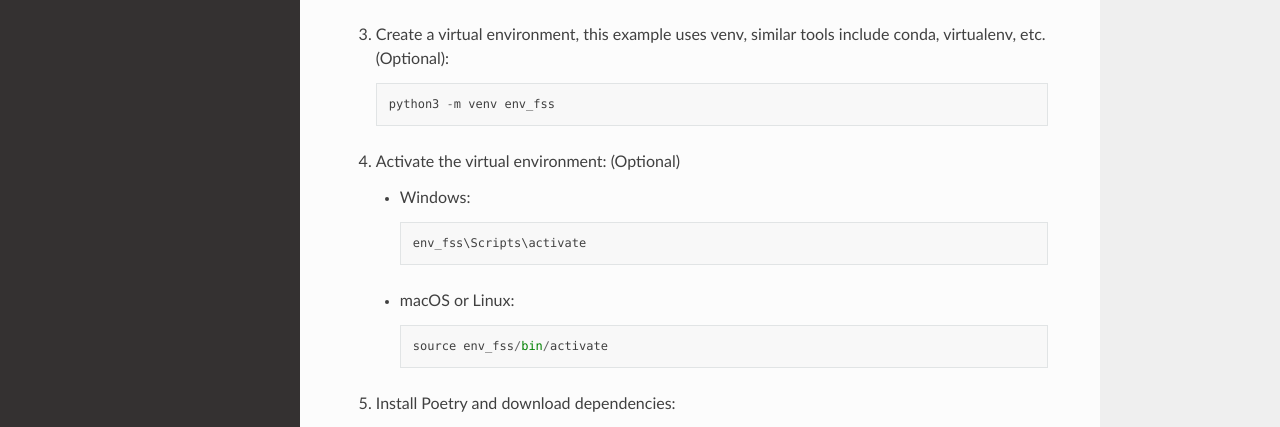
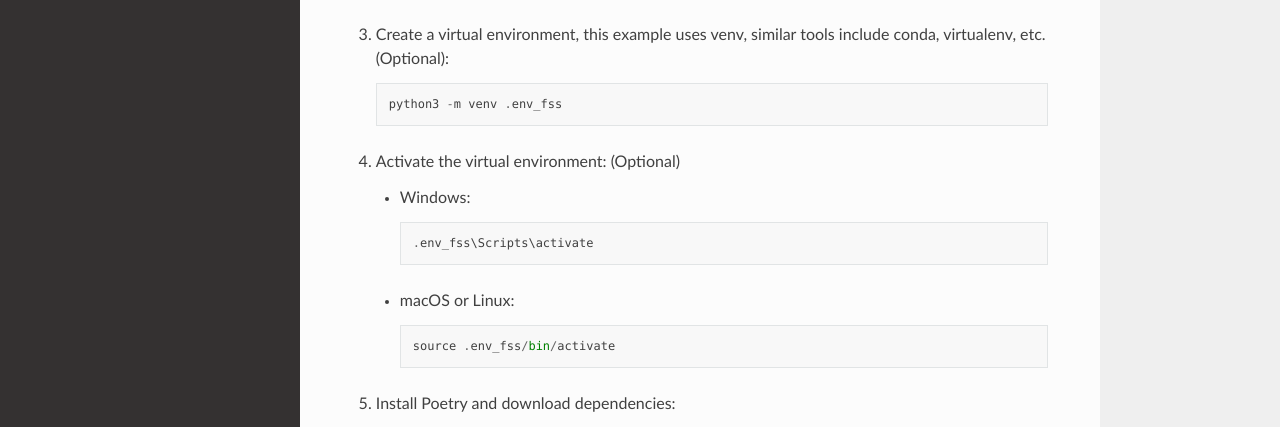
Before and after one commit to tyvekzhang/fastapi-sqlmodel-starter, a Sphinx documentation site: the page built from docs/source/usage.rst, in a window 1280 px wide and 1385 px high. Shown: the part 280-707 px from the top of the window. Built offline with Sphinx 7.4.7 and the Read the Docs theme 2.0.0, drawn with Linux system fonts in a browser that asks for light colours.

Commit message:
bug: fix ci error in windows

```diff
--- a/docs/source/usage.rst
+++ b/docs/source/usage.rst
@@ -10,17 +10,17 @@ Quick Start
 
 3. Create a virtual environment, this example uses venv, similar tools include conda, virtualenv, etc. (Optional)::
 
-    python3 -m venv env_fss
+    python3 -m venv .env_fss
 
 4. Activate the virtual environment: (Optional)
 
    - Windows::
 
-        env_fss\Scripts\activate
+        .env_fss\Scripts\activate
 
    - macOS or Linux::
 
-        source env_fss/bin/activate
+        source .env_fss/bin/activate
 
 5. Install Poetry and download dependencies::
 
```
Also changed, not shown: 1 other file.
